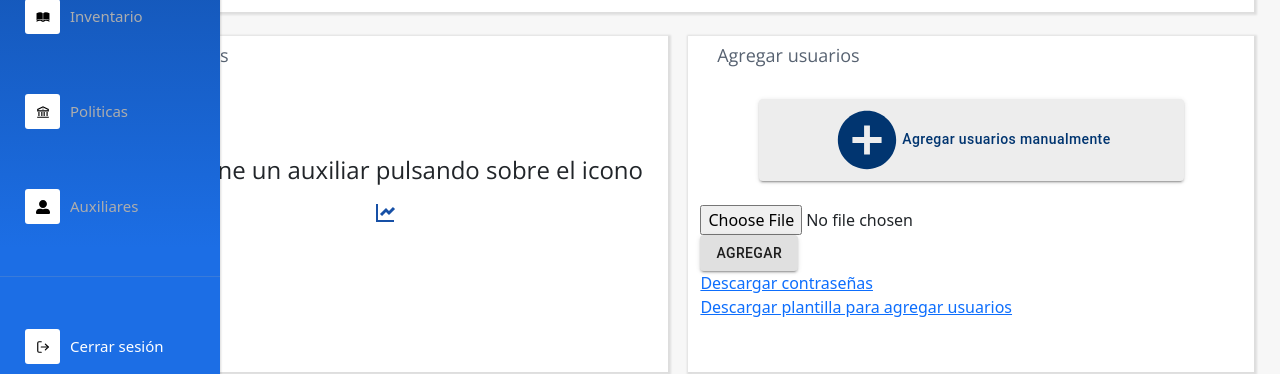
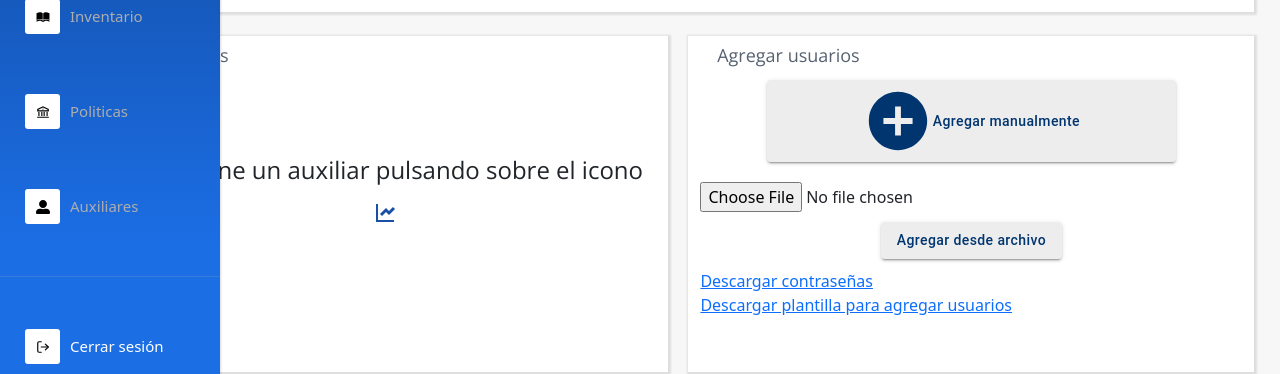
Before and after one commit to BogoCoder/front_olab, a React (Create React App) app: page /Auxiliares in a window 1280 px wide. Shown: the part 392-766 px from the top of the page. Built offline with nearby package versions, Linux system fonts and the light colour scheme; no server answers; sample sign-in values are in the browser's storage; what react-plotly.js would draw is missing.

Commit message:
Apariencia agregar usuarios
Se mejora la apariencia del botón para agregar usuarios.

```diff
--- a/src/components/Auxiliares/AgregarUsuariosCSV.jsx
+++ b/src/components/Auxiliares/AgregarUsuariosCSV.jsx
@@ -1,9 +1,20 @@
 import React, { useState } from 'react'
 import Button from '@material-ui/core/Button';
+import { makeStyles } from '@material-ui/core/styles';
 import { rutaApi} from '../rutas';
 
 // Código adaptado de Nurudeen Amedu (Junio, 2021)
 // https://dev.to/theallegrarr/read-csv-files-in-react-apps-without-installing-any-package-hn7
+
+const useStyles = makeStyles({
+    botonAgregar: {
+        backgroundColor: '#ededed',
+        textTransform: 'none',
+        color: '#013570',
+        margin:'10px auto 10px auto',
+        display: 'block'
+    }
+});
 
 // Función para descargar datos de contraseñas
 const DescargarArchivo = ({text, filename, label}) => {
@@ -45,6 +56,7 @@ const postAgregarUsuarios = (data, setContrasenias, token) => {
   };
 
 export default function AgregarUsuariosCSV(){
+    const classes = useStyles();
     const token = localStorage.getItem("token");
 
     const [csvFile, setCsvFile] = useState();
@@ -98,13 +110,14 @@ export default function AgregarUsuariosCSV(){
                 </input>
                 <br/>
                 <Button variant="contained"
+                    className={classes.botonAgregar}
                     onClick={(e) => {
                         e.preventDefault()
                         if(csvFile)submit()
                         // Agregar modal que muestre una tabla con los valores ingresados y ahí se confirme
                     }}
                 >
-                    Agregar
+                    Agregar desde archivo
                 </Button>
             </form>
 
--- a/src/components/Auxiliares/AuxiliaresModerador.jsx
+++ b/src/components/Auxiliares/AuxiliaresModerador.jsx
@@ -79,12 +79,11 @@ const useStyles = makeStyles({
     padding: "0px 16px"
   },
   botonNuevoUsuario: {
-    height: '60%',
+    height: '35%',
     width: '75%',
     backgroundColor: '#ededed',
     textTransform: 'none',
-    color: '#013570',
-    marginTop: '5%'
+    color: '#013570'
   }
 });
 
@@ -256,18 +255,18 @@ const AuxiliaresModerador = () => {
           <div className={classes.titulos}>
             Agregar usuarios
           </div>
-          <Row className="justify-content-center">
+          <Row className="justify-content-center" style={{padding: '10px'}}>
             <Button variant="contained"
               className={classes.botonNuevoUsuario}
               onClick={() => setShowAgregarUsuarios(true)}
             >
               <AddCircleIcon style={{fill: '#013570', fontSize: 70}}/>
-              Agregar usuarios manualmente
+              Agregar manualmente
             </Button>
           </Row>
-          <br/>
-
-          <AgregarUsuariosCSV />
+          <Row className="justify-content-center" style={{marginTop: '10px'}}>
+            <AgregarUsuariosCSV />
+          </Row>
         </Col>
 
       </Row>
```
